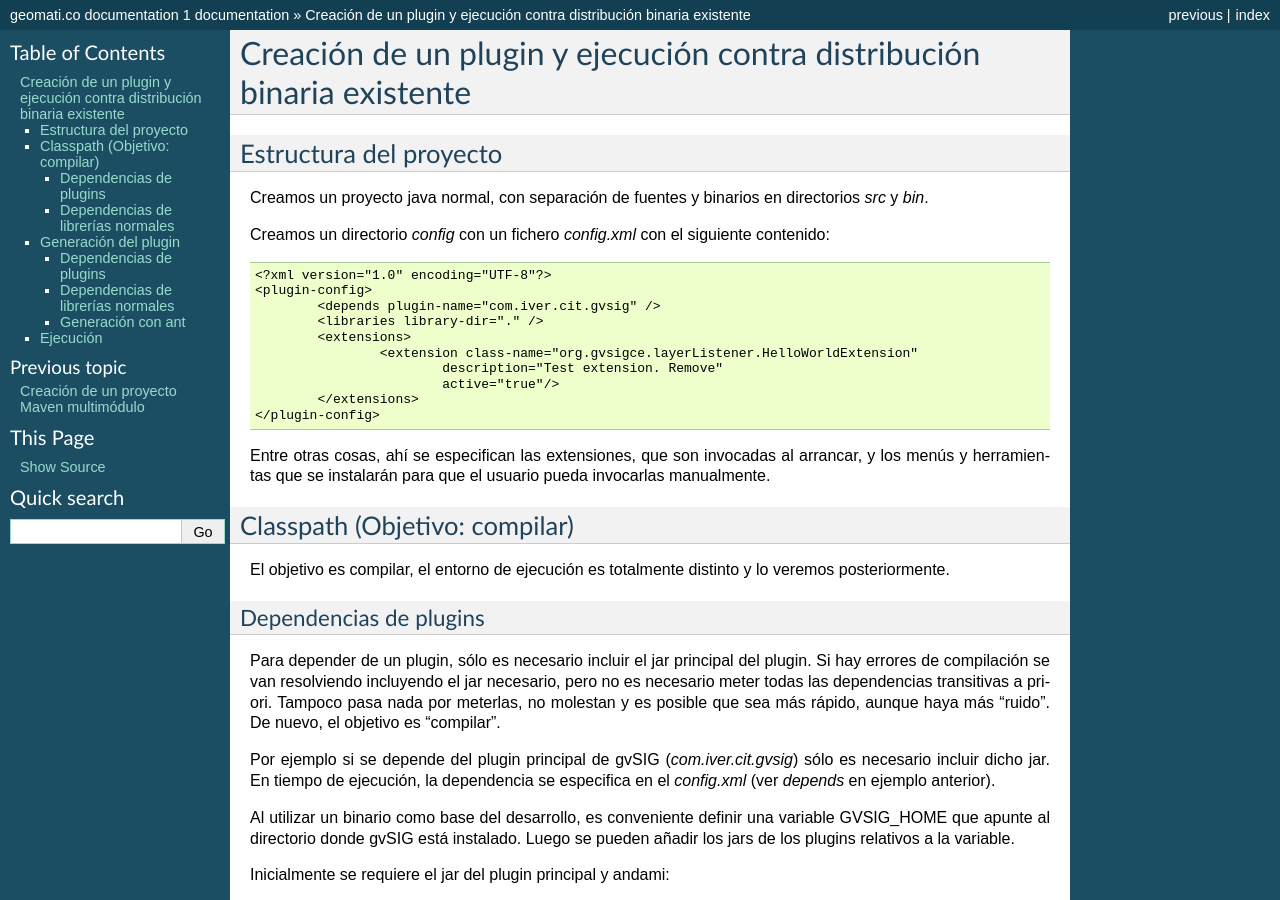
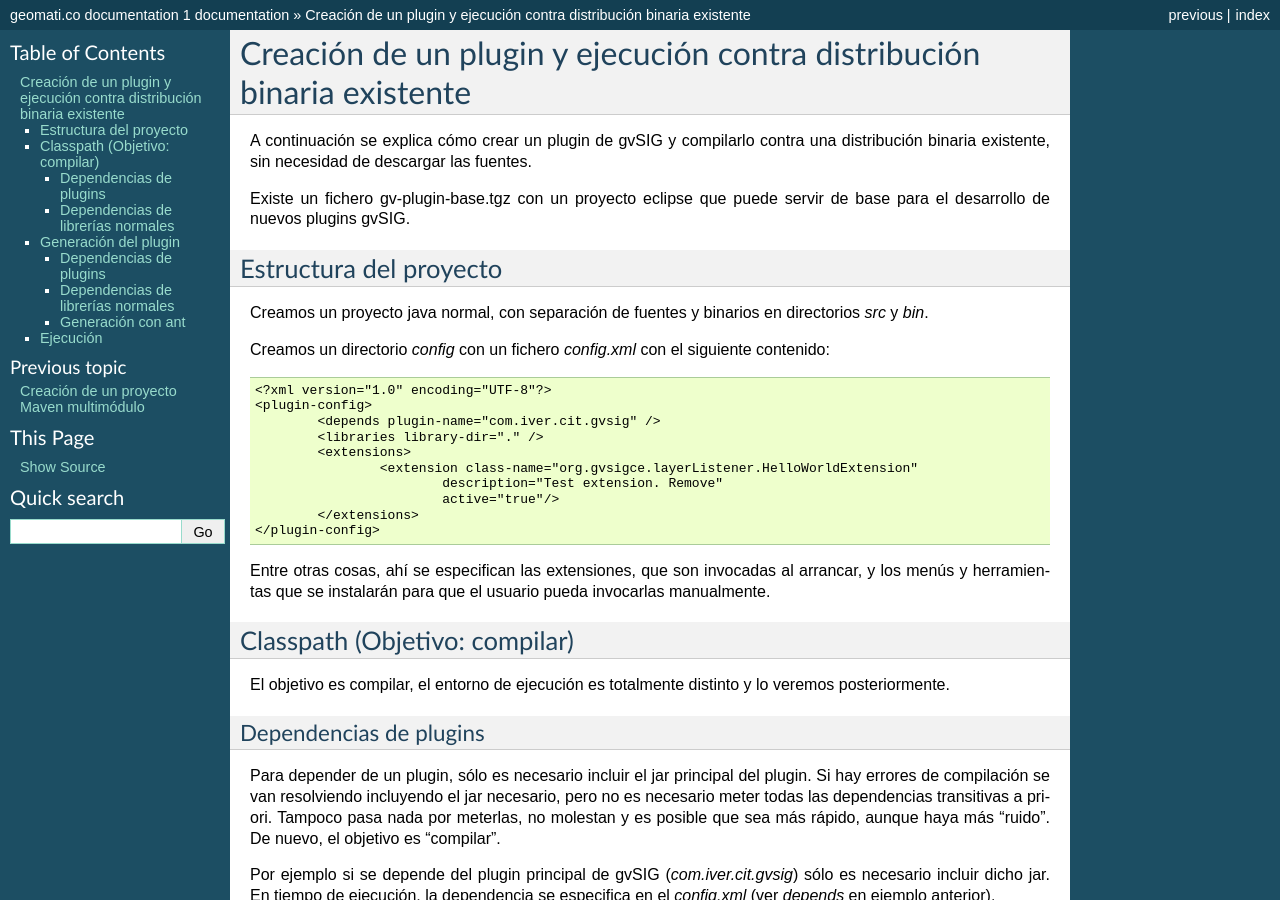
Before and after one commit to geomatico/documentation, a Sphinx documentation site: the page built from source/gvsig_bin_plugin.rst, in a window 1280 px wide and 900 px high. Built offline with Sphinx 7.4.7, drawn with Linux system fonts in a browser that asks for light colours.

Commit message:
Documentación creación plugin gvSIG

```diff
--- a/source/gvsig_bin_plugin.rst
+++ b/source/gvsig_bin_plugin.rst
@@ -1,6 +1,12 @@
 ===============================================================================
 Creación de un plugin y ejecución contra distribución binaria existente
 ===============================================================================
+
+A continuación se explica cómo crear un plugin de gvSIG y compilarlo contra una
+distribución binaria existente, sin necesidad de descargar las fuentes.
+
+Existe un fichero gv-plugin-base.tgz con un proyecto eclipse que puede servir de
+base para el desarrollo de nuevos plugins gvSIG.
 
 Estructura del proyecto
 ------------------------
```
